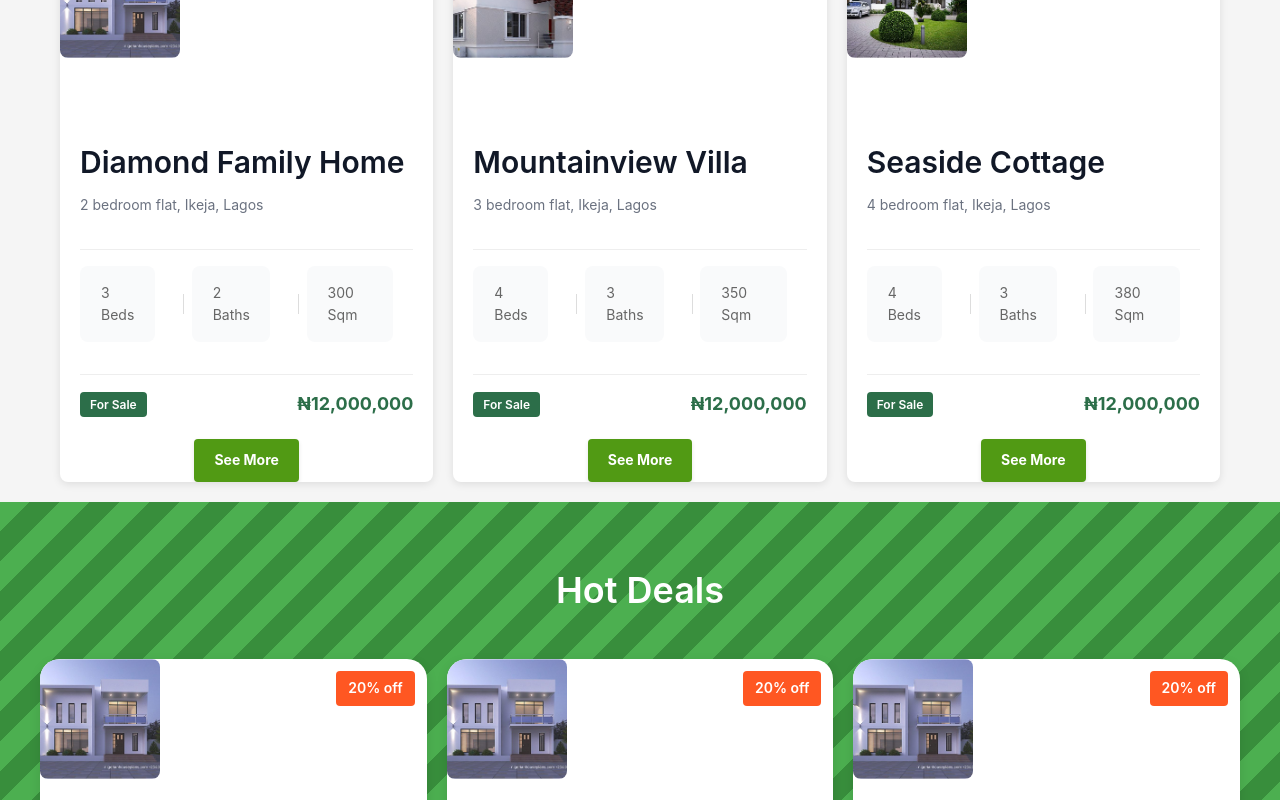
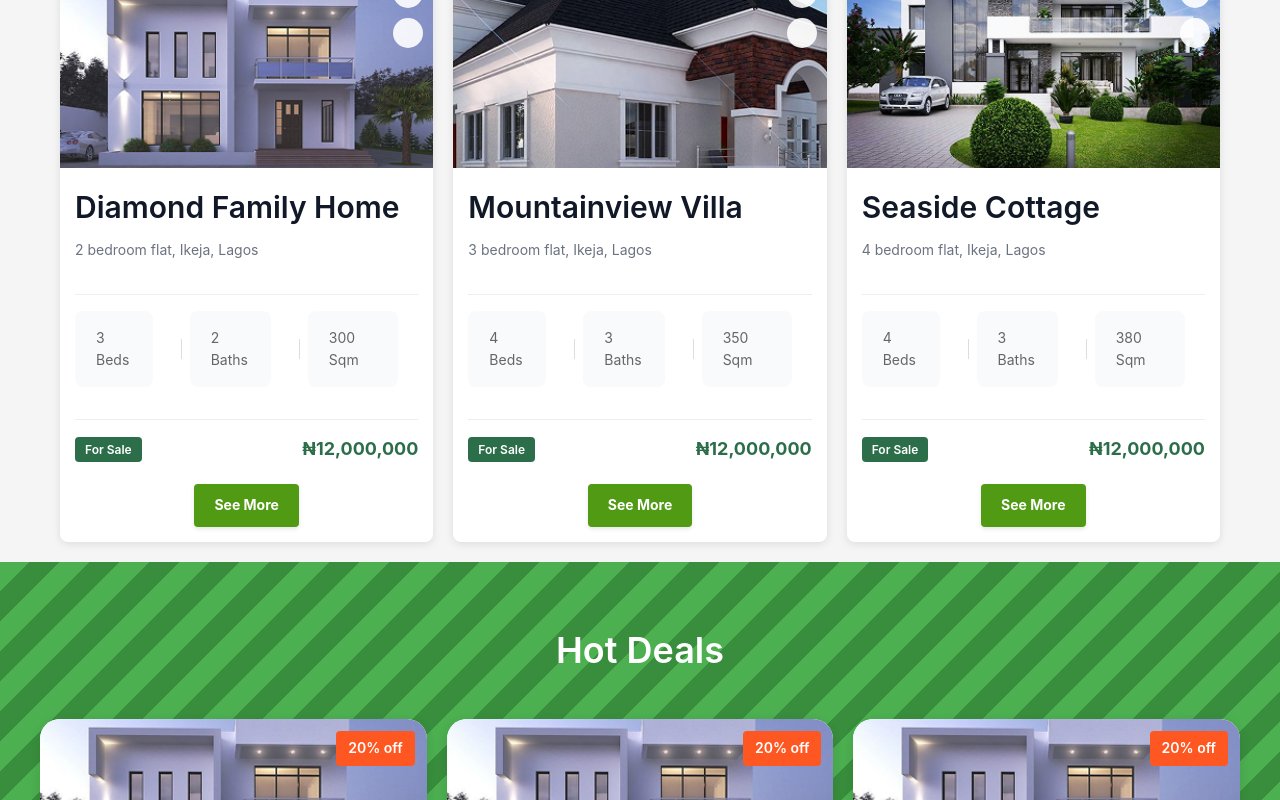
Before and after one commit to Pabby01/Barods, a React (Vite) app: page / in a window 1280 px wide. Shown: the part 1400-2200 px from the top of the page. Built offline with nearby package versions, Linux system fonts and the light colour scheme; no server answers.

Commit message:
refactor: Rename CSS classes for property images and details for consistency

```diff
--- a/src/components/HotDeals.css
+++ b/src/components/HotDeals.css
@@ -44,14 +44,14 @@
   overflow: hidden;
 }
 
-.property-image2 {
+.property-image17 {
   width: 100%;
   height: 100%;
   object-fit: cover;
   transition: transform 0.3s ease;
 }
 
-.property-card:hover .property-image {
+.dcard:hover .property-image {
   transform: scale(1.05);
 }
 
@@ -91,7 +91,7 @@
   background-color: rgba(255, 255, 255, 0.8);
 }
 
-.property-details1 {
+.property-details17 {
   padding: 20px;
 }
 
--- a/src/components/HotDeals.jsx
+++ b/src/components/HotDeals.jsx
@@ -72,7 +72,7 @@
               onClick={() => viewPropertyDetails(deal.id)}
             >
               <div className="property-image-containers">
-                <img src={deal.img} alt={deal.title} className="property-image2" />
+                <img src={deal.img} alt={deal.title} className="property-image17" />
                 <div className="discount-badge">{deal.discount}</div>
                 <button
                   className={`favorite-button ${favorites[deal.id] ? 'active' : ''}`}
@@ -83,7 +83,7 @@
                 </button>
               </div>
 
-              <div className="property-details1">
+              <div className="property-details17">
                 <h3 className="property-title">{deal.title}</h3>
                 <div className="property-location">
                   <span className="location-icon">📍</span>
--- a/src/components/PropertyList.css
+++ b/src/components/PropertyList.css
@@ -37,7 +37,7 @@
   overflow: hidden;
 }
 
-.property-image2 {
+.property-image5 {
   width: 100%;
   height: 100%;
   object-fit: cover;
@@ -74,7 +74,7 @@
   background-color: white;
 }
 
-.property-details2 {
+.property-details5 {
   padding: 15px;
 }
 
--- a/src/components/PropertyList.jsx
+++ b/src/components/PropertyList.jsx
@@ -83,7 +83,7 @@
               <img
                 src={property.image}
                 alt={property.title}
-                className="property-image2"
+                className="property-image5"
               />
               <div className="image-overlay">
                 <button className="image-button">
@@ -95,7 +95,7 @@
               </div>
             </div>
 
-            <div className="property-details2">
+            <div className="property-details5">
               <h3 className="property-title">{property.title}</h3>
               <p className="property-location">{property.location}</p>
 
```
